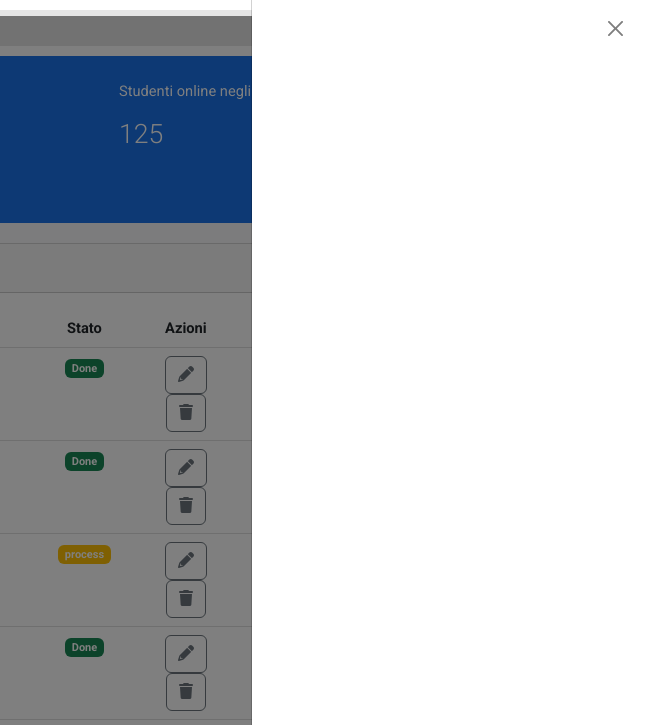
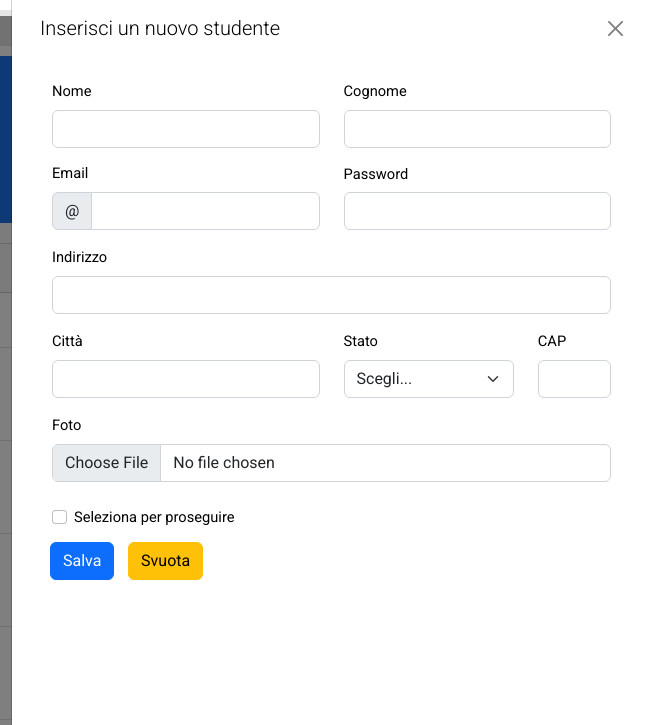
Before and after one commit to EsterSPR/html-css-bootstrap-dashboard, a plain HTML site: page index.html in a window 1280 px wide. Both pictures are taken after a click on the button 1238 px from the left and 102 px from the top of the page. Shown: the top 725 px of the page, 629-1280 px from the left. Drawn offline with nearby package versions, Linux system fonts and the light colour scheme.

Commit message:
Completato offcanvas

```diff
--- a/css/style.css
+++ b/css/style.css
@@ -126,7 +126,7 @@ main {
     float: left;
 }
 
-#jumbotron span {
+#jumbotron .badge {
     background-color: #155BBA;
     font-size: 12pt;
     font-weight: lighter;
@@ -162,6 +162,18 @@ main {
 
 .menu-ham {
     margin-top: 0;
+}
+
+.offcanvas {
+    color: #000;
+}
+
+#offcanvasRight {
+    width: 100vw;
+}
+
+.email-form {
+    padding-top: 6px;
 }
 
 #main {
@@ -207,6 +219,10 @@ h5 {
     #classi-desktop {
         display: block;
     }
+
+    #offcanvasRight {
+        width: 50vw;
+    }
 }
 
 @media screen and (min-width: 992px) {
--- a/index.html
+++ b/index.html
@@ -69,11 +69,92 @@
 
           <div class="offcanvas offcanvas-end menu-ham" tabindex="-1" id="offcanvasRight" aria-labelledby="offcanvasRightLabel">
             <div class="offcanvas-header">
-              <h5 id="offcanvasRightLabel">Offcanvas right</h5>
+              <h5 id="offcanvasRightLabel">Inserisci un nuovo studente</h5>
               <button type="button" class="btn-close text-reset" data-bs-dismiss="offcanvas" aria-label="Close"></button>
             </div>
             <div class="offcanvas-body">
-              ...
+              <form>
+              <div class="container">
+
+                <div class="row">
+                  <div class="col">
+                    <label for="formName" class="form-label">Nome</label>
+                    <input class="form-control" type="text" aria-label="default input example" id="formName">
+                  </div>
+                  <div class="col">
+                    <label for="formSurname" class="form-label">Cognome</label>
+                    <input class="form-control" type="text" aria-label="default input example" id="formSurname">
+                  </div>
+                </div>
+
+                <div class="row mt-2">
+                  <div class="col email-form">
+                    <label for="formEmail" class="form-label">Email</label>
+                    <div class="input-group" id="formEmail">
+                      <span class="input-group-text" id="basic-addon1">@</span>
+                      <input type="email" class="form-control" aria-label="Username" aria-describedby="basic-addon1">
+                    </div>
+                  </div>
+                  <div class="col">
+                    <label for="formPassword" class="col-sm-2 col-form-label">Password</label>
+                    <input type="password" class="form-control" id="formPassword">
+                  </div>
+                </div>
+
+                <div class="row mt-3">
+                  <div class="col">
+                    <label for="formAddress" class="form-label">Indirizzo</label>
+                    <input class="form-control" type="text" aria-label="default input example" id="formAddress">
+                  </div>
+                </div>
+
+                <div class="row mt-3">
+                  <div class="col-6">
+                    <label for="formCity" class="form-label">Città</label>
+                    <input class="form-control" type="text" aria-label="default input example" id="formCity">
+                  </div>
+                  <div class="col-4">
+                    <label for="formCountry" class="form-label">Stato</label>
+                    <select class="form-select" aria-label="Default select example" id="formCountry">
+                      <option selected>Scegli...</option>
+                      <option value="1">One</option>
+                      <option value="2">Two</option>
+                      <option value="3">Three</option>
+                    </select>
+                  </div>
+                  <div class="col-2">
+                    <label for="formCap" class="form-label">CAP</label>
+                    <input class="form-control" type="text" aria-label="default input example" id="formCap">
+                  </div>
+                </div>
+
+                <div class="row mt-3">
+                  <div class="col">
+                    <label for="formFile" class="form-label">Foto</label>
+                    <input class="form-control" type="file" id="formFile">
+                  </div>
+                </div>
+
+                <div class="row mt-4">
+                  <div class="col">
+                    <div class="form-check">
+                      <input class="form-check-input" type="checkbox" value="" id="flexCheckDefault">
+                      <label class="form-check-label" for="flexCheckDefault">
+                        Seleziona per proseguire
+                      </label>
+                    </div>
+                  </div>
+                </div>
+
+                <div class="row mt-4">
+                  <div class="col p-0">
+                    <button type="button" class="btn btn-primary">Salva</button>
+                    <button type="button" class="btn btn-warning">Svuota</button>
+                  </div>
+                </div>
+
+              </div>
+              </form>
             </div>
           </div>
 
```
